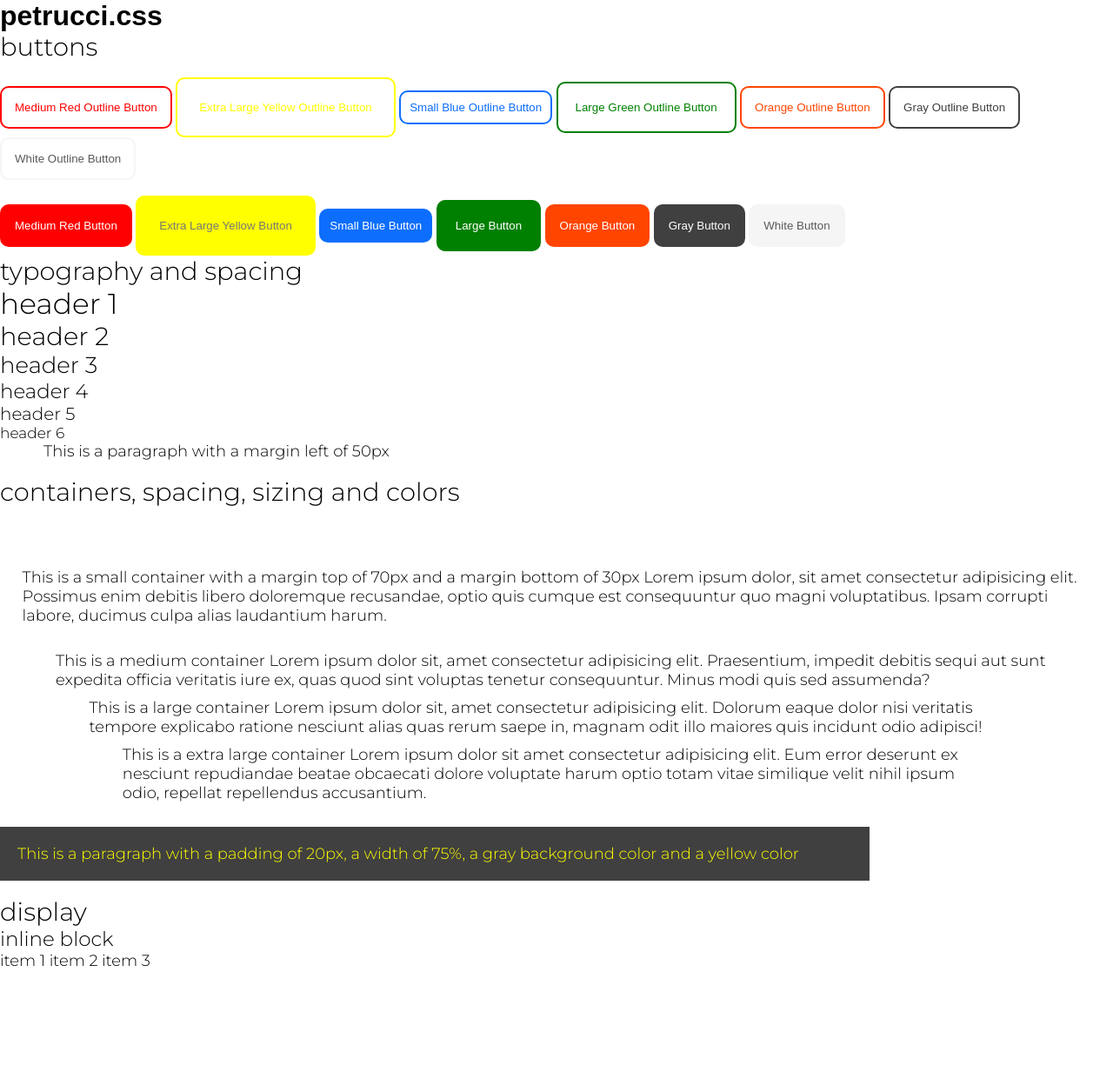
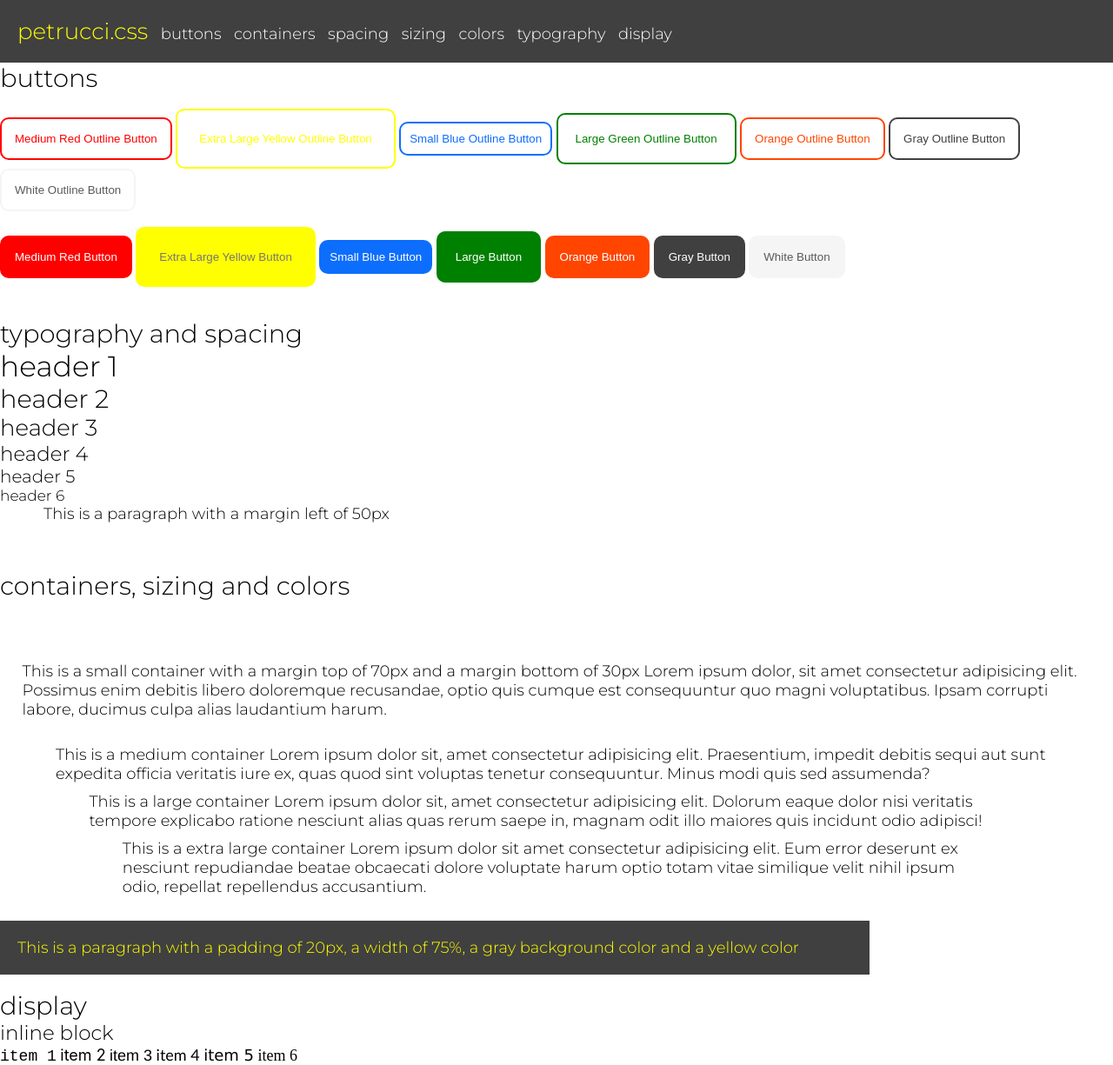
Before and after one commit to petrucciii/petrucciii.css, a plain HTML site: page index.html in a window 1280 px wide. Shown: the whole page at 87% size. Before the commit the page ends 1116 px from the top, so only its background shows below. Drawn offline with Linux system fonts and the light colour scheme.

Commit message:
nav-+-fonts

```diff
--- a/css/button.css
+++ b/css/button.css
@@ -234,7 +234,7 @@
 }
 
 .btn-gray:focus {
-    border: 2px solid #b6b6b6;
+    border: 2px solid #797575;
 }
 
 .btn-white {
--- /dev/null
+++ b/css/font.css
@@ -0,0 +1,62 @@
+/*size*/
+.fs-xs {
+    font-size: 10px;
+}
+
+.fs-sm {
+    font-size: 15px;
+}
+
+.fs-md {
+    font-size: 20px;
+}
+
+.fs-lg {
+    font-size: 25px;
+}
+
+.fs-xl {
+    font-size: 30px;
+}
+
+/*weight*/
+.fw-xs {
+    font-weight: 100;
+}
+
+.fw-xs {
+    font-weight: 300;
+}
+
+.fw-xs {
+    font-weight: 500;
+}
+
+.fw-xl {
+    font-weight: 800;
+}
+
+/*families*/
+.f-couriernew {
+    font-family: 'Courier New', Courier, monospace;
+}
+
+.f-segoeui {
+    font-family: -apple-system, BlinkMacSystemFont, 'Segoe UI', Roboto, Oxygen, Ubuntu, Cantarell, 'Open Sans', 'Helvetica Neue', sans-serif;
+}
+
+.f-fankilngothicmedium {
+    font-family: 'Franklin Gothic Medium', 'Arial Narrow', Arial, sans-serif;
+}
+
+.f-gillsans {
+    font-family: 'Gill Sans', 'Gill Sans MT', Calibri, 'Trebuchet MS', sans-serif;
+}
+
+.f-lucidasans {
+    font-family: 'Lucida Sans', 'Lucida Sans Regular', 'Lucida Grande', 'Lucida Sans Unicode', Geneva, Verdana, sans-serif;
+}
+
+.f-times {
+    font-family: 'Times New Roman', Times, serif;
+}
--- /dev/null
+++ b/css/nav.css
@@ -0,0 +1,50 @@
+.nav {
+    padding: 20px;
+}
+
+.nav-dark {
+    background-color: #404040;
+    color: white;
+}
+
+.nav-light {
+    background-color: rgb(238, 238, 238);
+    color: black;
+}
+
+.nav-item {
+    display: inline-block;
+}
+
+.nav-link {
+    text-decoration: none;
+}
+
+.nav-fixed {
+    position: fixed;
+    width: 100%;
+}
+
+.nav-hamburger {
+    display: none !important;
+    margin-left: 90%;
+    margin-right: 28%;
+    margin-top: -23px;
+    cursor: pointer;
+}
+
+@media screen and (max-width: 900px) {
+    .nav-link {
+        display: none;
+    }
+
+    .nav-hamburger {
+        display: block !important;
+    }
+}
+
+@media screen and (max-width: 500px) {
+    .nav-hamburger {
+        margin-left: 80%;
+    }
+}
--- a/index.html
+++ b/index.html
@@ -13,31 +13,45 @@
     <link rel="stylesheet" href="css/position.css">
     <link rel="stylesheet" href="css/alignment.css">
     <link rel="stylesheet" href="css/visibility.css">
+    <link rel="stylesheet" href="css/font.css">
     <link rel="stylesheet" href="css/colors.css">
     <link rel="stylesheet" href="css/button.css">
+    <link rel="stylesheet" href="css/nav.css">
+    <link rel="stylesheet" href="https://cdnjs.cloudflare.com/ajax/libs/font-awesome/4.7.0/css/font-awesome.min.css">
     <title>petrucciii.css</title>
 </head>
 <body>
-    <h1 class="p-fixed">petrucci.css</h1>
+    <nav class="nav nav-dark nav-fixed">
+        <p class="h3 nav-item nav-title" style="color: yellow;">petrucci.css</p>
+        <i class="fa fa-bars fs-xl nav-item nav-hamburger"></i>
+        <a href="#buttons" class="nav-item nav-link c-white paragraph ml-1">buttons</a>
+        <a href="#containers" class="nav-item nav-link c-white paragraph ml-1">containers</a>
+        <a href="#spacing" class="nav-item nav-link c-white paragraph ml-1">spacing</a>
+        <a href="#sizing" class="nav-item nav-link c-white paragraph ml-1">sizing</a>
+        <a href="#colors" class="nav-item nav-link c-white paragraph ml-1">colors</a>
+        <a href="#typography" class="nav-item nav-link c-white paragraph ml-1">typography</a>
+        <a href="#display" class="nav-item nav-link c-white paragraph ml-1">display</a>
+    </nav>
+    <br id="buttons"><br>
     <br><br>
     <p class="h2">buttons</p>
     <br>
-    <button class="btn btn-outline btn-md btn-outline-red" href="#">Medium Red Outline Button</button>
-    <button class="btn btn-outline btn-xl btn-outline-yellow" href="#">Extra Large Yellow Outline Button</button>
-    <button class="btn btn-outline btn-sm btn-outline-blue" href="#">Small Blue Outline Button</button>
-    <button class="btn btn-outline btn-lg btn-outline-green" href="#">Large Green Outline Button</button>
-    <button class="btn btn-outline btn-outline-orange" href="#">Orange Outline Button</button>
-    <button class="btn btn-outline btn-outline-gray" href="#">Gray Outline Button</button>
-    <button class="btn btn-outline btn-outline-white" href="#">White Outline Button</button>
+    <button class="btn btn-outline btn-md btn-outline-red">Medium Red Outline Button</button>
+    <button class="btn btn-outline btn-xl btn-outline-yellow">Extra Large Yellow Outline Button</button>
+    <button class="btn btn-outline btn-sm btn-outline-blue">Small Blue Outline Button</button>
+    <button class="btn btn-outline btn-lg btn-outline-green">Large Green Outline Button</button>
+    <button class="btn btn-outline btn-outline-orange">Orange Outline Button</button>
+    <button class="btn btn-outline btn-outline-gray">Gray Outline Button</button>
+    <button class="btn btn-outline btn-outline-white">White Outline Button</button>
     <br><br>
-    <button class="btn btn-md btn-red" href="#">Medium Red Button</button>
-    <button class="btn btn-xl btn-yellow" href="#">Extra Large Yellow Button</button>
-    <button class="btn btn-sm btn-blue" href="#">Small Blue Button</button>
-    <button class="btn btn-lg btn-green" href="#">Large Button</button>
-    <button class="btn btn-orange" href="#">Orange Button</button>
-    <button class="btn btn-gray" href="#">Gray Button</button>
-    <button class="btn btn-white" href="#">White Button</button>
-    <br>
+    <button class="btn btn-md btn-red">Medium Red Button</button>
+    <button class="btn btn-xl btn-yellow">Extra Large Yellow Button</button>
+    <button class="btn btn-sm btn-blue">Small Blue Button</button>
+    <button class="btn btn-lg btn-green">Large Button</button>
+    <button class="btn btn-orange">Orange Button</button>
+    <button class="btn btn-gray">Gray Button</button>
+    <button class="btn btn-white">White Button</button>
+    <br id="typography"><br id="spacing"><br>
     <p class="h2">typography and spacing</p>
     <p class="h1">header 1</p>
     <p class="h2">header 2</p>
@@ -46,19 +60,22 @@
     <p class="h5">header 5</p>
     <p class="h6">header 6</p>
     <p class="paragraph ml-5">This is a paragraph with a margin left of 50px</p>
-    <br>
-    <p class="h2">containers, spacing, sizing and colors</p>
+    <br id="containers"><br id="sizing"><br id="colors">
+    <p class="h2">containers, sizing and colors</p>
     <p class="container paragraph mt-7 mb-3">This is a small container with a margin top of 70px and a margin bottom of 30px Lorem ipsum dolor, sit amet consectetur adipisicing elit. Possimus enim debitis libero doloremque recusandae, optio quis cumque est consequuntur quo magni voluptatibus. Ipsam corrupti labore, ducimus culpa alias laudantium harum.</p>
     <p class="container-md paragraph">This is a medium container Lorem ipsum dolor sit, amet consectetur adipisicing elit. Praesentium, impedit debitis sequi aut sunt expedita officia veritatis iure ex, quas quod sint voluptas tenetur consequuntur. Minus modi quis sed assumenda?</p>
     <p class="container-lg paragraph">This is a large container Lorem ipsum dolor sit, amet consectetur adipisicing elit. Dolorum eaque dolor nisi veritatis tempore explicabo ratione nesciunt alias quas rerum saepe in, magnam odit illo maiores quis incidunt odio adipisci!</p>
     <p class="container-xl paragraph">This is a extra large container Lorem ipsum dolor sit amet consectetur adipisicing elit. Eum error deserunt ex nesciunt repudiandae beatae obcaecati dolore voluptate harum optio totam vitae similique velit nihil ipsum odio, repellat repellendus accusantium.</p>
     <br>
     <p class="p-2 w-75 paragraph bg-gray c-yellow">This is a paragraph with a padding of 20px, a width of 75%, a gray background color and a yellow color</p>
-    <br>
+    <br id="display">
     <p class="h2">display</p>
     <p class="h4">inline block</p>
-    <p class="paragraph d-iblock">item 1</p>
-    <p class="paragraph d-iblock">item 2</p>
-    <p class="paragraph d-iblock">item 3</p>
+    <p class="paragraph d-iblock f-couriernew">item 1</p>
+    <p class="paragraph d-iblock f-segoeui">item 2</p>
+    <p class="paragraph d-iblock f-fankilngothicmedium">item 3</p>
+    <p class="paragraph d-iblock f-gillsans">item 4</p>
+    <p class="paragraph d-iblock f-lucidasans">item 5</p>
+    <p class="paragraph d-iblock f-times">item 6</p>
 </body>
 </html>
--- a/petrucciii.css
+++ b/petrucciii.css
@@ -1,3 +1,11 @@
+/*
+//petrucciii.css by petrucci
+//
+//https://github.com/petrucciii/petrucciii.css
+//
+//last update 24/07/2021
+*/
+
 @import url('https://fonts.googleapis.com/css2?family=Montserrat:wght@100;200;300&display=swap');
 
 * {
@@ -847,29 +855,30 @@ p {
 
 /*position*/
 .p-fixed {
-    position: fixed;
+    position: fixed !important;
 }
 
 .p-absolute {
-    position: absolute;
+    position: absolute !important;
 }
 
 .p-relative {
-    position: relative;
+    position: relative !important;
 }
 
 /*alignment*/
 .text-start {
-    text-align: start;
+    text-align: start !important;
 }
 
 .text-center {
-    text-align: center;
+    text-align: center !important;
 }
 
 .text-end {
-    text-align: end;
+    text-align: end !important;
 }
+
 /*visibility*/
 .visible {
     visibility: visible !important;
@@ -878,3 +887,119 @@ p {
 .invisible {
     visibility: hidden !important;
 }
+
+/*font*/
+/*size*/
+.fs-xs {
+    font-size: 10px;
+}
+
+.fs-sm {
+    font-size: 15px;
+}
+
+.fs-md {
+    font-size: 20px;
+}
+
+.fs-lg {
+    font-size: 25px;
+}
+
+.fs-xl {
+    font-size: 30px;
+}
+
+/*weight*/
+.fw-xs {
+    font-weight: 100;
+}
+
+.fw-xs {
+    font-weight: 300;
+}
+
+.fw-xs {
+    font-weight: 500;
+}
+
+.fw-xl {
+    font-weight: 800;
+}
+
+/*families*/
+.f-couriernew {
+    font-family: 'Courier New', Courier, monospace;
+}
+
+.f-segoeui {
+    font-family: -apple-system, BlinkMacSystemFont, 'Segoe UI', Roboto, Oxygen, Ubuntu, Cantarell, 'Open Sans', 'Helvetica Neue', sans-serif;
+}
+
+.f-fankilngothicmedium {
+    font-family: 'Franklin Gothic Medium', 'Arial Narrow', Arial, sans-serif;
+}
+
+.f-gillsans {
+    font-family: 'Gill Sans', 'Gill Sans MT', Calibri, 'Trebuchet MS', sans-serif;
+}
+
+.f-lucidasans {
+    font-family: 'Lucida Sans', 'Lucida Sans Regular', 'Lucida Grande', 'Lucida Sans Unicode', Geneva, Verdana, sans-serif;
+}
+
+.f-times {
+    font-family: 'Times New Roman', Times, serif;
+}
+
+/*nav*/
+.nav {
+    padding: 20px !important;
+}
+
+.nav-dark {
+    background-color: #404040 !important;
+    color: white !important;
+}
+
+.nav-light {
+    background-color: rgb(238, 238, 238);
+    color: black !important;
+}
+
+.nav-item {
+    display: inline-block !important;
+}
+
+.nav-link {
+    text-decoration: none !important;
+}
+
+.nav-fixed {
+    position: fixed !important;
+    width: 100% !important;
+}
+
+.nav-hamburger {
+    display: none !important;
+    margin-left: 90% !important;
+    margin-right: 28% !important;
+    margin-top: -23px !important;
+    cursor: pointer !important;
+}
+
+@media screen and (max-width: 900px) {
+    .nav-link {
+        display: none !important;
+    }
+
+    .nav-hamburger {
+        display: block !important;
+    }
+}
+
+@media screen and (max-width: 500px) {
+    .nav-hamburger {
+        margin-left: 80% !important;
+    }
+}
```
